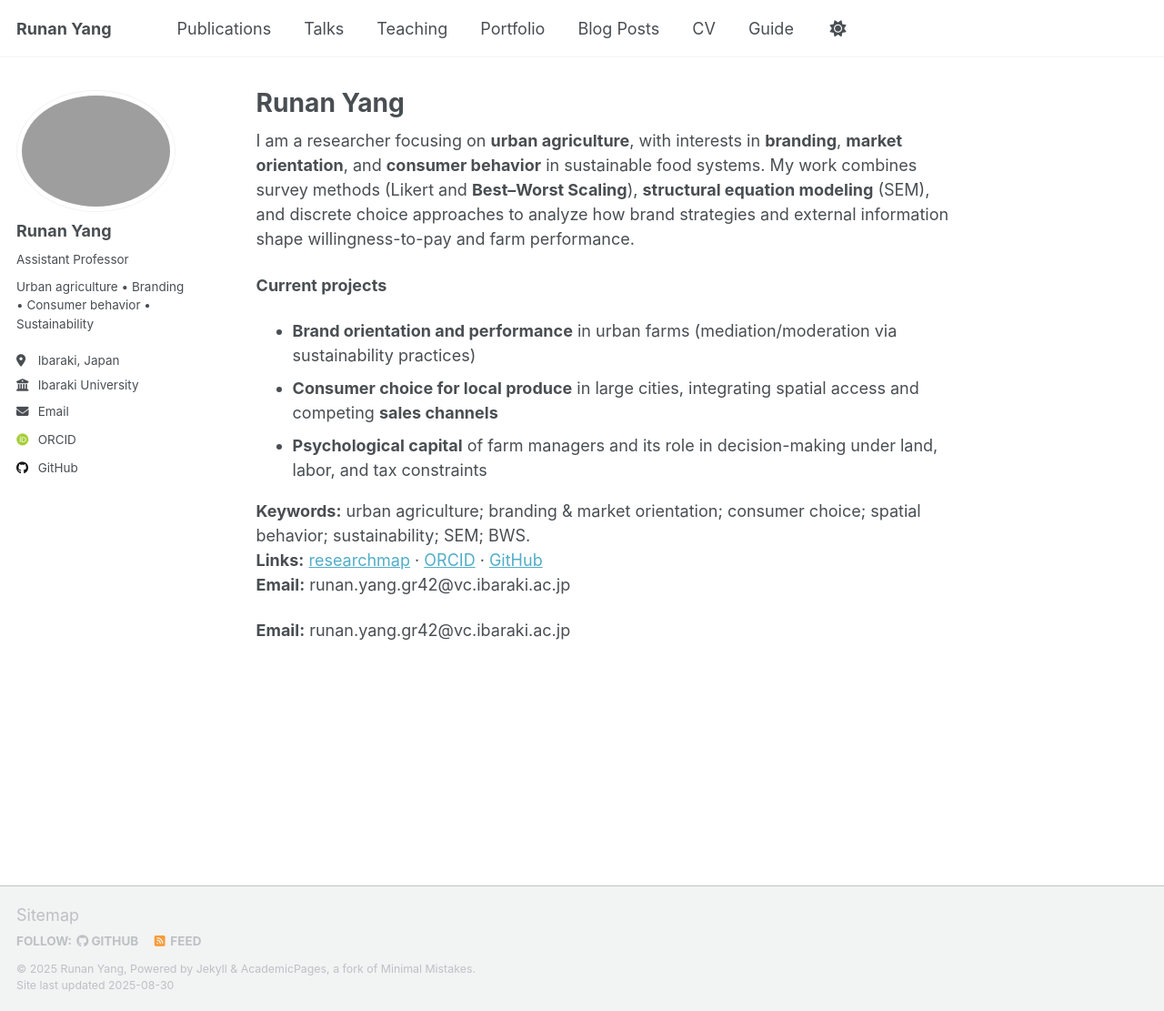
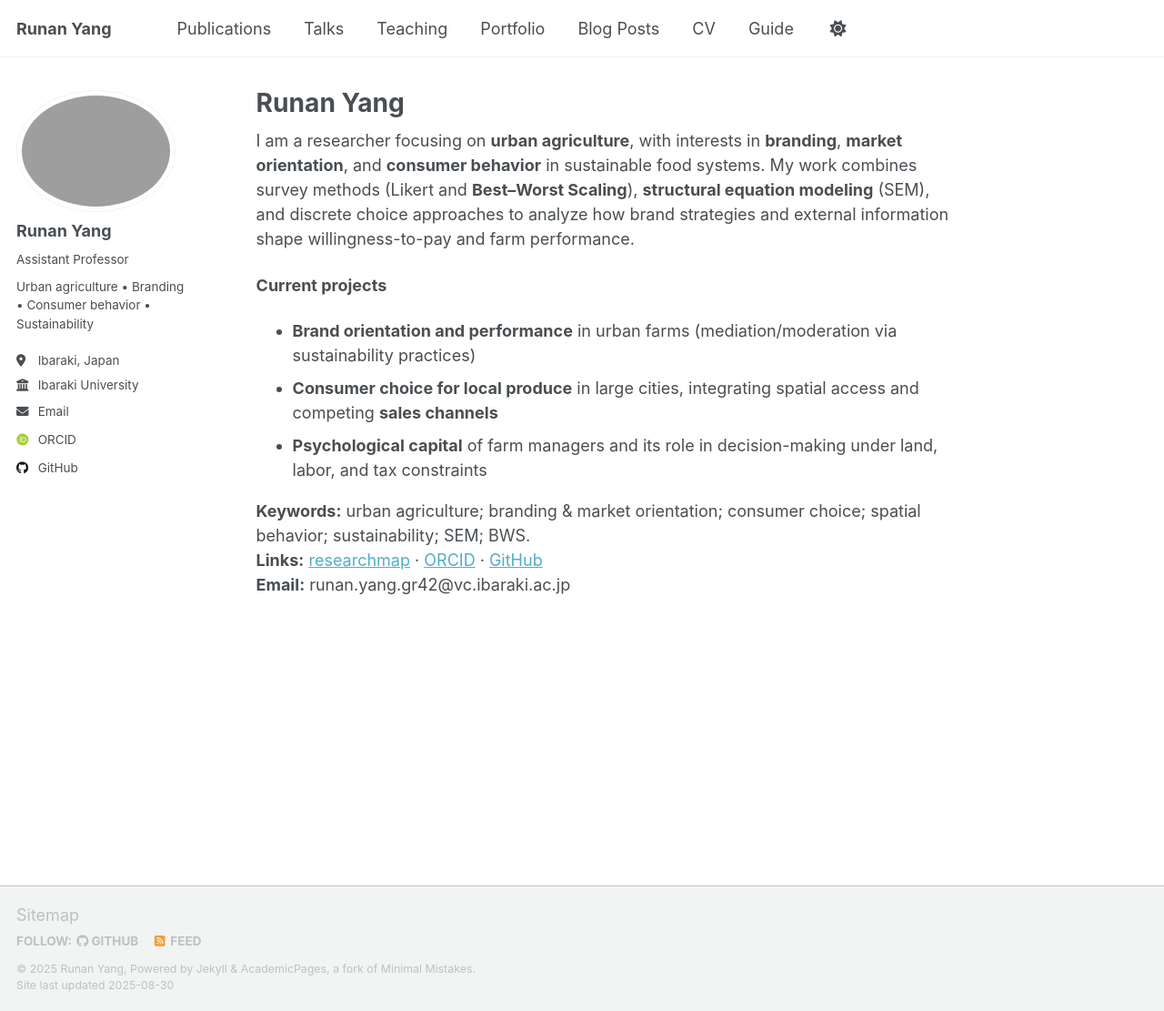
Before and after one commit to yangrunan-ibaraki-noukei/yangrunan-ibaraki-noukei.github.io, a Jekyll site: the page built from _pages/about.md, in a window 1280 px wide and 1111 px high. Shown: the whole window at 91% size. Built offline with Jekyll 4.4.1, drawn with Linux system fonts in a browser that asks for light colours; some web fonts are replaced; a script that is not in the unit is left out.

Commit message:
Update about.md

```diff
--- a/_pages/about.md
+++ b/_pages/about.md
@@ -17,5 +17,3 @@ I am a researcher focusing on **urban agriculture**, with interests in **brandin
 **Keywords:** urban agriculture; branding & market orientation; consumer choice; spatial behavior; sustainability; SEM; BWS.
 **Links:** [researchmap](https://researchmap.jp/runan-yang) · [ORCID](https://orcid.org/0000-0002-8081-8923) · [GitHub](https://github.com/yangrunan-ibaraki-noukei)
 **Email:** runan.yang.gr42@vc.ibaraki.ac.jp
-
-**Email:** runan.yang.gr42@vc.ibaraki.ac.jp
```
